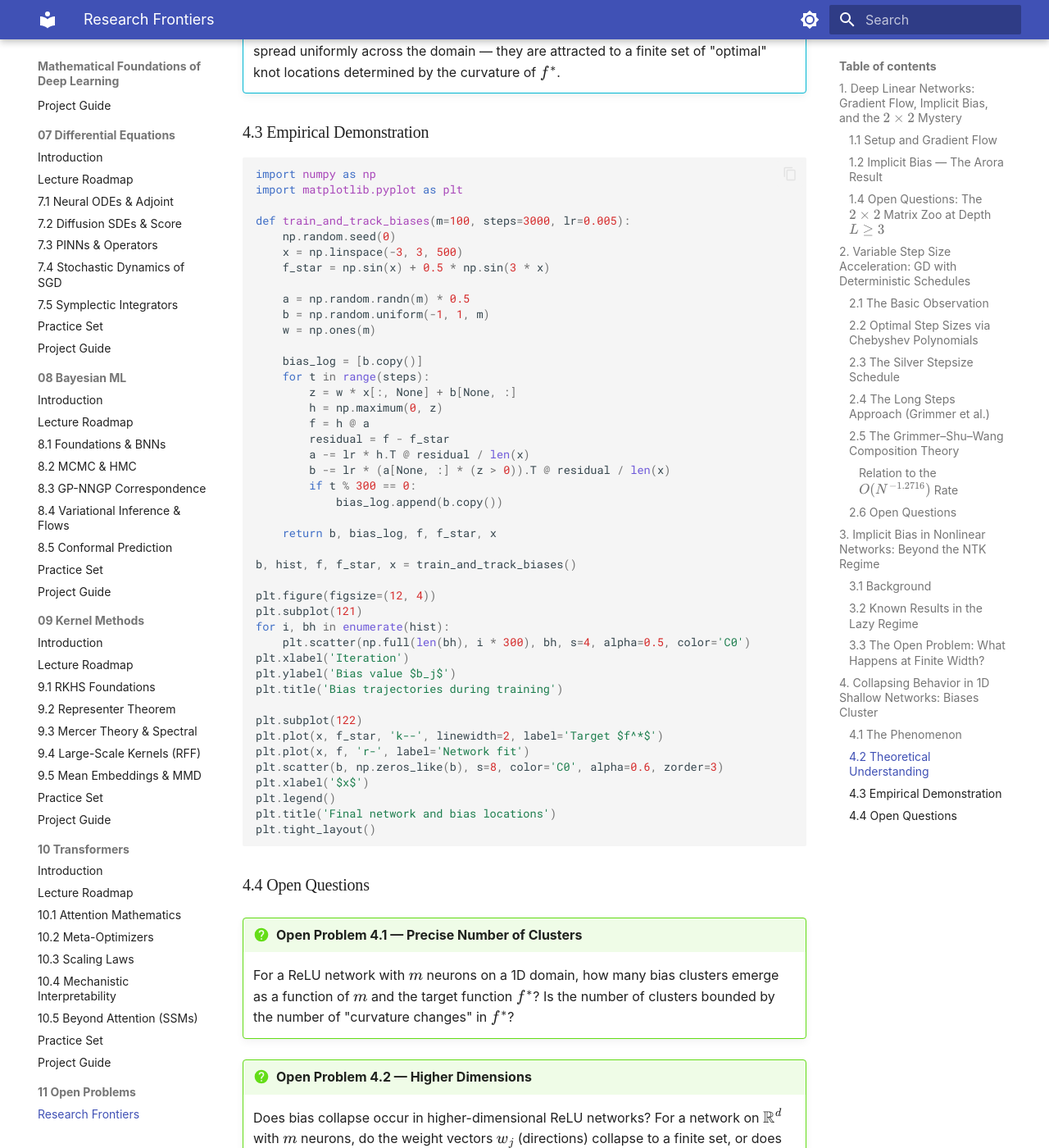
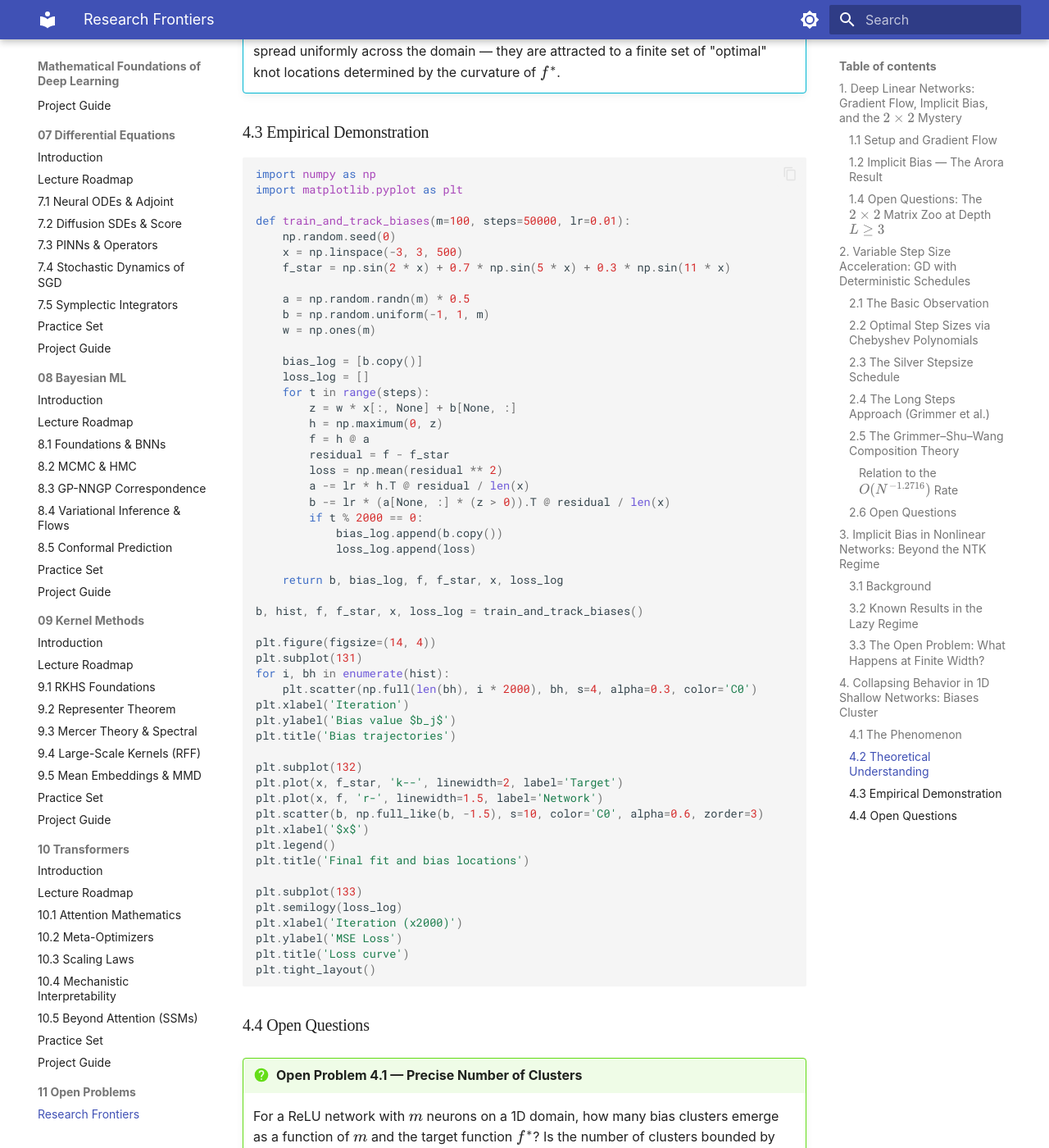
Before and after one commit to lowrank/rtg-mfdl, an MkDocs documentation site: the page built from docs/lectures/11-open-problems/README.md, in a window 1280 px wide and 1400 px high, scrolled down 12311 px. Shown: the whole window at 82% size. Built offline with MkDocs 1.6.1 and Material for MkDocs 9.7.7, drawn with Linux system fonts in a browser that asks for light colours; some web fonts are replaced.

Commit message:
Update bias collapse demo: more oscillatory target, 50k steps, add loss curve

````diff
--- a/docs/lectures/11-open-problems/README.md
+++ b/docs/lectures/11-open-problems/README.md
@@ -309,45 +309,54 @@ Train a 1D shallow ReLU network $f(x) = \sum_{j=1}^m a_j \sigma(w_j x + b_j)$ on
 import numpy as np
 import matplotlib.pyplot as plt
 
-def train_and_track_biases(m=100, steps=3000, lr=0.005):
+def train_and_track_biases(m=100, steps=50000, lr=0.01):
     np.random.seed(0)
     x = np.linspace(-3, 3, 500)
-    f_star = np.sin(x) + 0.5 * np.sin(3 * x)
+    f_star = np.sin(2 * x) + 0.7 * np.sin(5 * x) + 0.3 * np.sin(11 * x)
 
     a = np.random.randn(m) * 0.5
     b = np.random.uniform(-1, 1, m)
     w = np.ones(m)
 
     bias_log = [b.copy()]
+    loss_log = []
     for t in range(steps):
         z = w * x[:, None] + b[None, :]
         h = np.maximum(0, z)
         f = h @ a
         residual = f - f_star
+        loss = np.mean(residual ** 2)
         a -= lr * h.T @ residual / len(x)
         b -= lr * (a[None, :] * (z > 0)).T @ residual / len(x)
-        if t % 300 == 0:
+        if t % 2000 == 0:
             bias_log.append(b.copy())
+            loss_log.append(loss)
 
-    return b, bias_log, f, f_star, x
+    return b, bias_log, f, f_star, x, loss_log
 
-b, hist, f, f_star, x = train_and_track_biases()
+b, hist, f, f_star, x, loss_log = train_and_track_biases()
 
-plt.figure(figsize=(12, 4))
-plt.subplot(121)
+plt.figure(figsize=(14, 4))
+plt.subplot(131)
 for i, bh in enumerate(hist):
-    plt.scatter(np.full(len(bh), i * 300), bh, s=4, alpha=0.5, color='C0')
+    plt.scatter(np.full(len(bh), i * 2000), bh, s=4, alpha=0.3, color='C0')
 plt.xlabel('Iteration')
 plt.ylabel('Bias value $b_j$')
-plt.title('Bias trajectories during training')
+plt.title('Bias trajectories')
 
-plt.subplot(122)
-plt.plot(x, f_star, 'k--', linewidth=2, label='Target $f^*$')
-plt.plot(x, f, 'r-', label='Network fit')
-plt.scatter(b, np.zeros_like(b), s=8, color='C0', alpha=0.6, zorder=3)
+plt.subplot(132)
+plt.plot(x, f_star, 'k--', linewidth=2, label='Target')
+plt.plot(x, f, 'r-', linewidth=1.5, label='Network')
+plt.scatter(b, np.full_like(b, -1.5), s=10, color='C0', alpha=0.6, zorder=3)
 plt.xlabel('$x$')
 plt.legend()
-plt.title('Final network and bias locations')
+plt.title('Final fit and bias locations')
+
+plt.subplot(133)
+plt.semilogy(loss_log)
+plt.xlabel('Iteration (x2000)')
+plt.ylabel('MSE Loss')
+plt.title('Loss curve')
 plt.tight_layout()
 ```
 
````
Also changed, not shown: docs/lectures/11-open-problems/bias_collapse.png (added).
